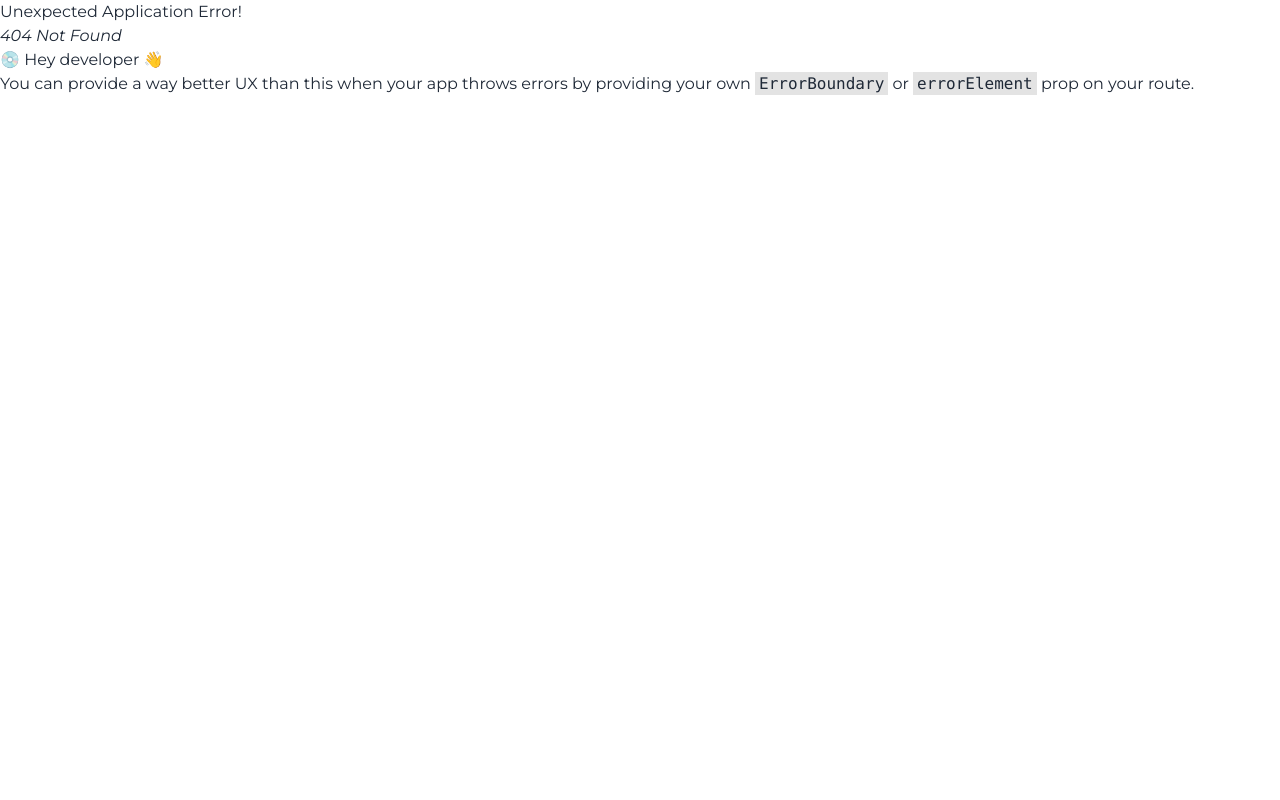
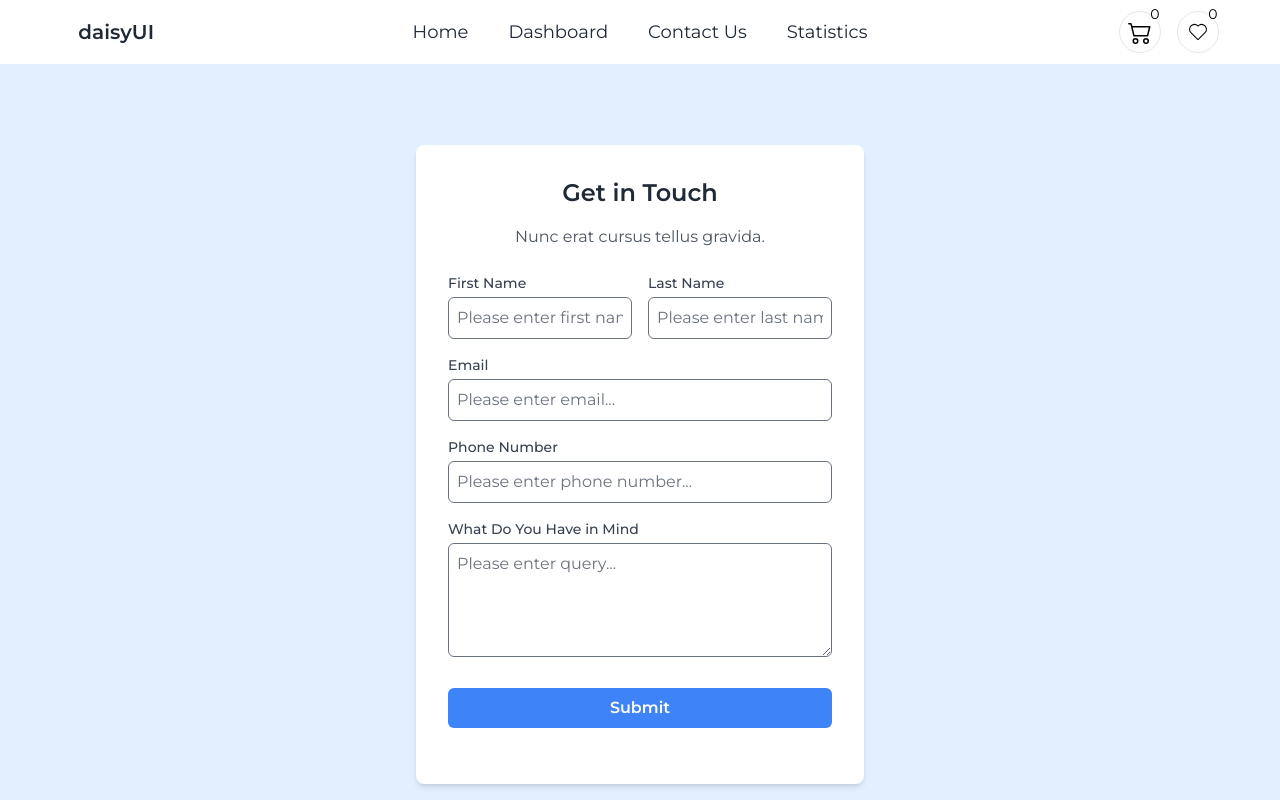
Before and after one commit to torequl/Gadget-Heaven, a React (Vite) app: page /contact-us in a window 1280 px wide. Before the commit this address had no page. Shown: the top 800 px of the page. Built offline with nearby package versions, Linux system fonts and the light colour scheme.

Commit message:
Error Page Setup

```diff
--- a/src/components/Navbar.jsx
+++ b/src/components/Navbar.jsx
@@ -12,8 +12,9 @@ const Navbar = () => {
 
     const navLink = <>
         <Link to='/'>Home</Link>
+        <Link to='/dashboard'>Dashboard</Link>
+        <Link to='/contact-us'>Contact Us</Link>
         <Link to='/statistics'>Statistics</Link>
-        <Link to='/dashboard'>Dashboard</Link>
     </>
 
 
--- /dev/null
+++ b/src/pages/ContactUs.jsx
@@ -0,0 +1,133 @@
+import { useState } from "react";
+
+const ContactUs = () => {
+    const [formData, setFormData] = useState({
+        firstName: '',
+        lastName: '',
+        email: '',
+        phone: '',
+        query: '',
+    });
+
+    const handleChange = (e) => {
+        const { name, value } = e.target;
+        setFormData({ ...formData, [name]: value });
+    };
+
+    const handleSubmit = (e) => {
+        e.preventDefault();
+        console.log('Form submitted:', formData);
+        alert('Thank you for contacting us!');
+        setFormData({ firstName: '', lastName: '', email: '', phone: '', query: '' });
+    };
+
+    return (
+        <div className="flex items-center justify-center min-h-screen bg-blue-100">
+            <div className="bg-white shadow-md rounded-lg p-8 max-w-md w-full">
+                <h2 className="text-2xl font-semibold text-center mb-4">Get in Touch</h2>
+                <p className="text-center text-gray-600 mb-6">Nunc erat cursus tellus gravida.</p>
+                <form onSubmit={handleSubmit}>
+                    <div className="grid grid-cols-1 sm:grid-cols-2 gap-4">
+                        <div>
+                            <label htmlFor="firstName" className="block text-sm font-medium text-gray-700">
+                                First Name
+                            </label>
+                            <input
+                                type="text"
+                                id="firstName"
+                                name="firstName"
+                                value={formData.firstName}
+                                onChange={handleChange}
+                                placeholder="Please enter first name..."
+                                className="mt-1 p-2 w-full border rounded-md focus:outline-none focus:ring-2 focus:ring-blue-500"
+                            />
+                        </div>
+                        <div>
+                            <label htmlFor="lastName" className="block text-sm font-medium text-gray-700">
+                                Last Name
+                            </label>
+                            <input
+                                type="text"
+                                id="lastName"
+                                name="lastName"
+                                value={formData.lastName}
+                                onChange={handleChange}
+                                placeholder="Please enter last name..."
+                                className="mt-1 p-2 w-full border rounded-md focus:outline-none focus:ring-2 focus:ring-blue-500"
+                            />
+                        </div>
+                    </div>
+
+                    <div className="mt-4">
+                        <label htmlFor="email" className="block text-sm font-medium text-gray-700">
+                            Email
+                        </label>
+                        <input
+                            type="email"
+                            id="email"
+                            name="email"
+                            value={formData.email}
+                            onChange={handleChange}
+                            placeholder="Please enter email..."
+                            className="mt-1 p-2 w-full border rounded-md focus:outline-none focus:ring-2 focus:ring-blue-500"
+                        />
+                    </div>
+
+                    <div className="mt-4">
+                        <label htmlFor="phone" className="block text-sm font-medium text-gray-700">
+                            Phone Number
+                        </label>
+                        <input
+                            type="tel"
+                            id="phone"
+                            name="phone"
+                            value={formData.phone}
+                            onChange={handleChange}
+                            placeholder="Please enter phone number..."
+                            className="mt-1 p-2 w-full border rounded-md focus:outline-none focus:ring-2 focus:ring-blue-500"
+                        />
+                    </div>
+
+                    <div className="mt-4">
+                        <label htmlFor="query" className="block text-sm font-medium text-gray-700">
+                            What Do You Have in Mind
+                        </label>
+                        <textarea
+                            id="query"
+                            name="query"
+                            value={formData.query}
+                            onChange={handleChange}
+                            placeholder="Please enter query..."
+                            rows="4"
+                            className="mt-1 p-2 w-full border rounded-md focus:outline-none focus:ring-2 focus:ring-blue-500"
+                        ></textarea>
+                    </div>
+
+                    <button
+                        type="submit"
+                        className="mt-6 w-full bg-blue-500 text-white font-semibold py-2 px-4 rounded-md hover:bg-blue-600 focus:outline-none focus:ring-2 focus:ring-blue-500"
+                    >
+                        Submit
+                    </button>
+                </form>
+
+                <div className="mt-6 flex justify-center space-x-4 text-blue-500">
+                    <a href="#" aria-label="Twitter">
+                        <i className="fab fa-twitter"></i>
+                    </a>
+                    <a href="#" aria-label="Facebook">
+                        <i className="fab fa-facebook"></i>
+                    </a>
+                    <a href="#" aria-label="Google">
+                        <i className="fab fa-google"></i>
+                    </a>
+                    <a href="#" aria-label="Instagram">
+                        <i className="fab fa-instagram"></i>
+                    </a>
+                </div>
+            </div>
+        </div>
+    );
+};
+
+export default ContactUs;
--- /dev/null
+++ b/src/pages/Error.jsx
@@ -0,0 +1,14 @@
+import { Link } from "react-router-dom";
+
+const Error = () => {
+    return (
+        <div className="grid place-items-center h-screen">
+    <div className="text-center sp">
+    <h2 className="text-2xl font-bold mb-4">404 Page Not Found</h2>
+    <Link className="btn btn-secondary" to={'/'}>Back Home</Link>
+    </div>
+        </div>
+    );
+};
+
+export default Error;
--- a/src/routes/Routes.jsx
+++ b/src/routes/Routes.jsx
@@ -4,12 +4,15 @@ import Home from "../pages/Home";
 import ProductDetails from "../pages/ProductDetails";
 import Dashboard from "../pages/Dashboard";
 import Statistics from "../pages/Statistics";
+import ContactUs from "../pages/ContactUs";
+import Error from "../pages/Error";
 
 
 const routes = createBrowserRouter([
     {
         path: '/',
         element: <MainLayout />,
+        errorElement: <Error/>,
         children: [
             {
                 path: '/',
@@ -29,6 +32,10 @@ const routes = createBrowserRouter([
                 path: '/statistics',
                 element: <Statistics />
             },
+            {
+                path: '/contact-us',
+                element: <ContactUs/>
+            }
         ],
     },
 ])
--- a/tailwind.config.js
+++ b/tailwind.config.js
@@ -9,6 +9,7 @@ export default {
     extend: {},
     height: {
       'theme': '350px',
+      'screen': '100vh',
     },
     colors: {
       'theme': '#9538E2',
```
